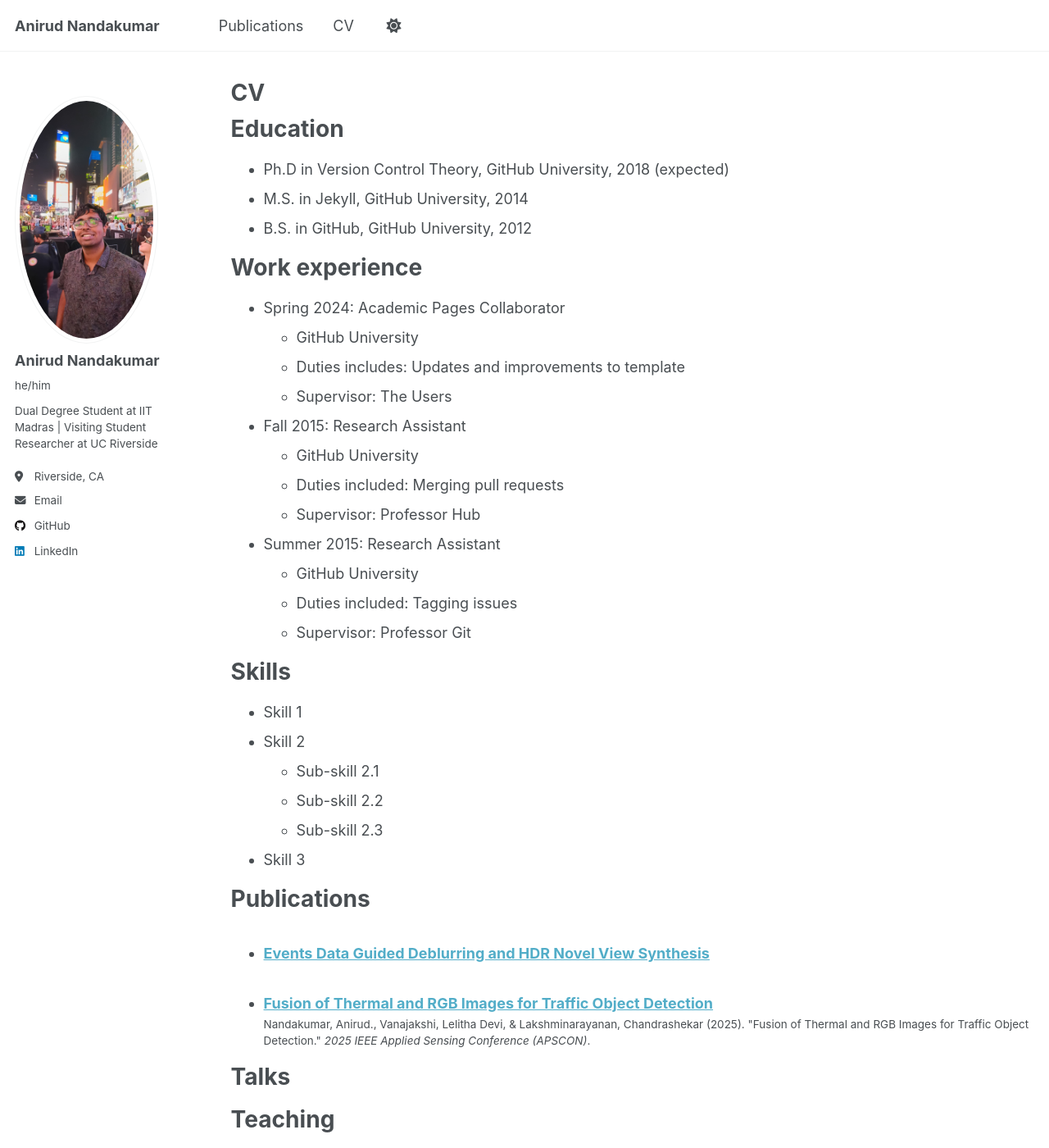
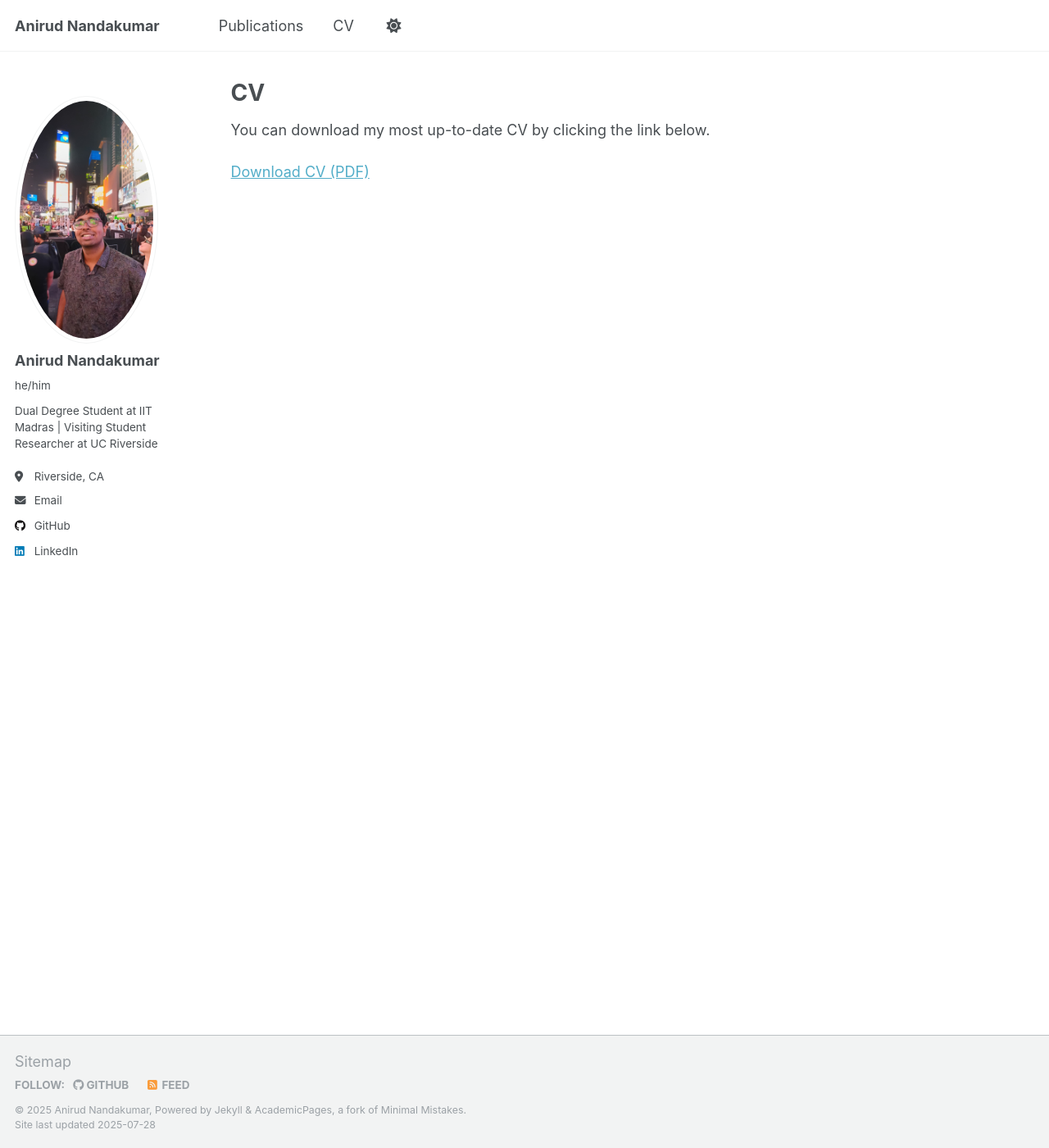
Before and after one commit to AnirudN/AnirudN.github.io, a Jekyll site: the page built from _pages/cv.md, in a window 1280 px wide and 1400 px high. Shown: the whole window at 82% size. Built offline with Jekyll 4.4.1, drawn with Linux system fonts in a browser that asks for light colours; a script that is not in the unit is left out; some of the changed text lies outside the part shown.

Commit message:
Update cv.md

```diff
--- a/_pages/cv.md
+++ b/_pages/cv.md
@@ -7,58 +7,6 @@ redirect_from:
   - /resume
 ---
 
-{% include base_path %}
+You can download my most up-to-date CV by clicking the link below.
 
-Education
-======
-* Ph.D in Version Control Theory, GitHub University, 2018 (expected)
-* M.S. in Jekyll, GitHub University, 2014
-* B.S. in GitHub, GitHub University, 2012
-
-Work experience
-======
-* Spring 2024: Academic Pages Collaborator
-  * GitHub University
-  * Duties includes: Updates and improvements to template
-  * Supervisor: The Users
-
-* Fall 2015: Research Assistant
-  * GitHub University
-  * Duties included: Merging pull requests
-  * Supervisor: Professor Hub
-
-* Summer 2015: Research Assistant
-  * GitHub University
-  * Duties included: Tagging issues
-  * Supervisor: Professor Git
-
-Skills
-======
-* Skill 1
-* Skill 2
-  * Sub-skill 2.1
-  * Sub-skill 2.2
-  * Sub-skill 2.3
-* Skill 3
-
-Publications
-======
-  <ul>{% for post in site.publications reversed %}
-    {% include archive-single-cv.html %}
-  {% endfor %}</ul>
-
-Talks
-======
-  <ul>{% for post in site.talks reversed %}
-    {% include archive-single-talk-cv.html  %}
-  {% endfor %}</ul>
-
-Teaching
-======
-  <ul>{% for post in site.teaching reversed %}
-    {% include archive-single-cv.html %}
-  {% endfor %}</ul>
-
-Service and leadership
-======
-* Currently signed in to 43 different slack teams
+[Download CV (PDF)](/files/paper3.pdf)
```
